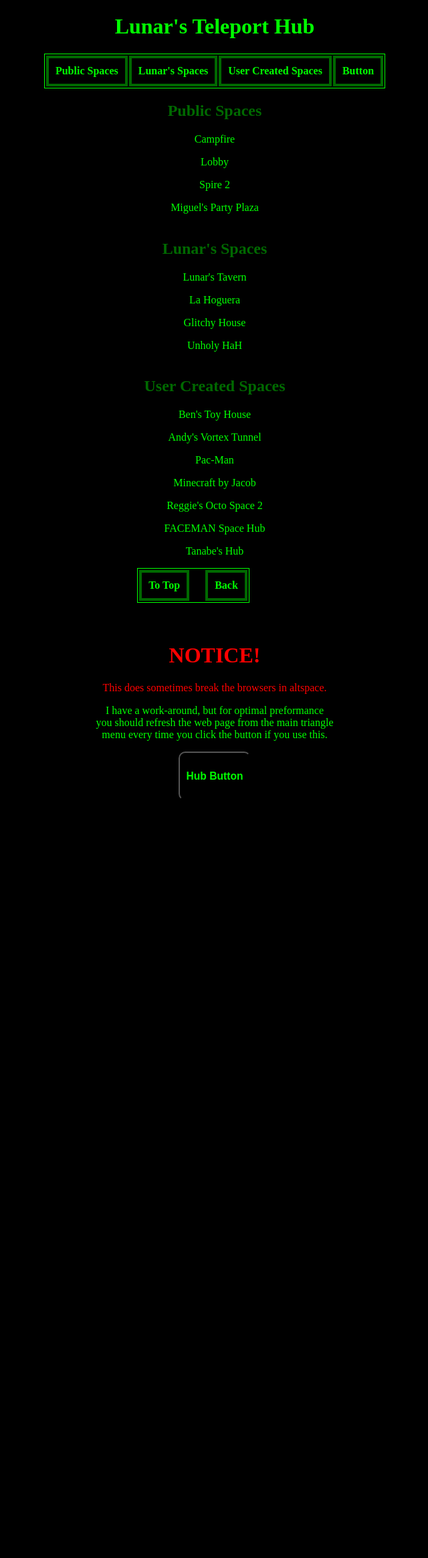
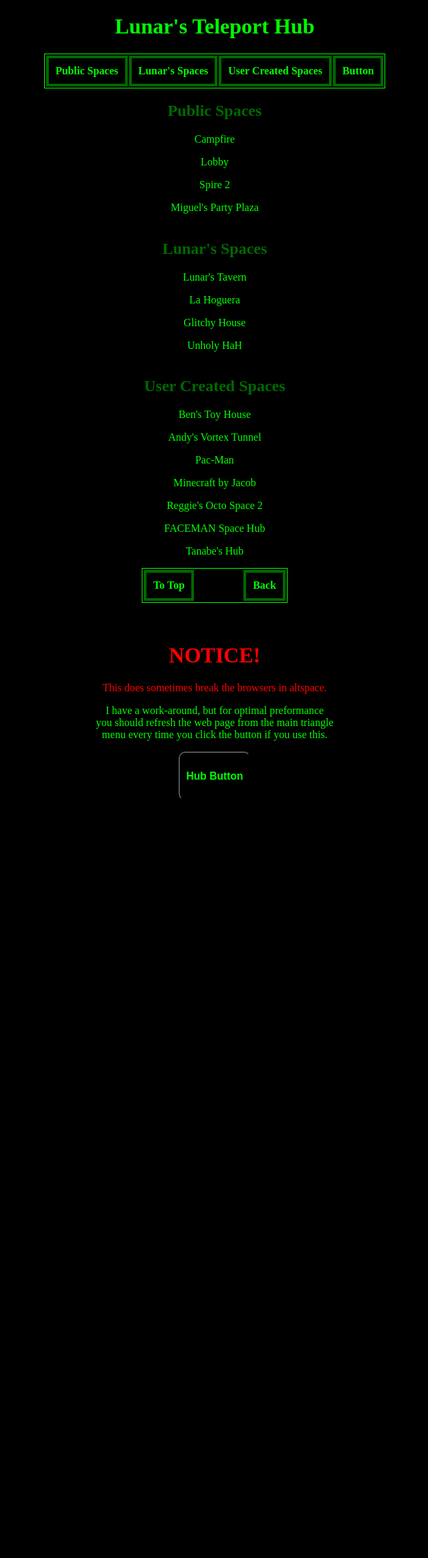
Before and after one commit to LunarTiger/AltspaceVR, a Jekyll site: the page teleportHub/index.html, which Jekyll copies as it is, in a window 1280 px wide. Shown: the whole page at 67% size, without its empty margins (319-959 px from the left). Built offline with Jekyll 4.4.1, drawn with Linux system fonts in a browser that asks for light colours.

Commit message:
Update index.html

```diff
--- a/teleportHub/index.html
+++ b/teleportHub/index.html
@@ -3,7 +3,7 @@
 	<head>
 		<style>
 			body {text-align:center;background-color: #000000;color: #00ff00;}
-			footer {position: fixed;left: 0;bottom: 0;width: 95%;text-align:right;background-color: #000000;color: #00ff00;}
+			footer {position: fixed;left: 0;bottom: 0;width: 100%;background-color: #000000;color: #00ff00;}
 			button {background-color: #000000;color: #00FF00;padding: 10px;border-radius: 10px;}
 			a:link {color: #00ff00;text-decoration:none;}
 			a:visited {color: #00ff00;text-decoration:none;}
@@ -65,7 +65,7 @@
 		<table>
 			<tr>
 				<th><a href='#top'>To Top</a></th>
-				<th style='border: 0px'></th>
+				<th style='width: 50px;border: 0px;'></th>
 				<th><a href="https://lunartiger.github.io/AltspaceVR/">Back</a></th>
 			</tr>
 		</table>
```
